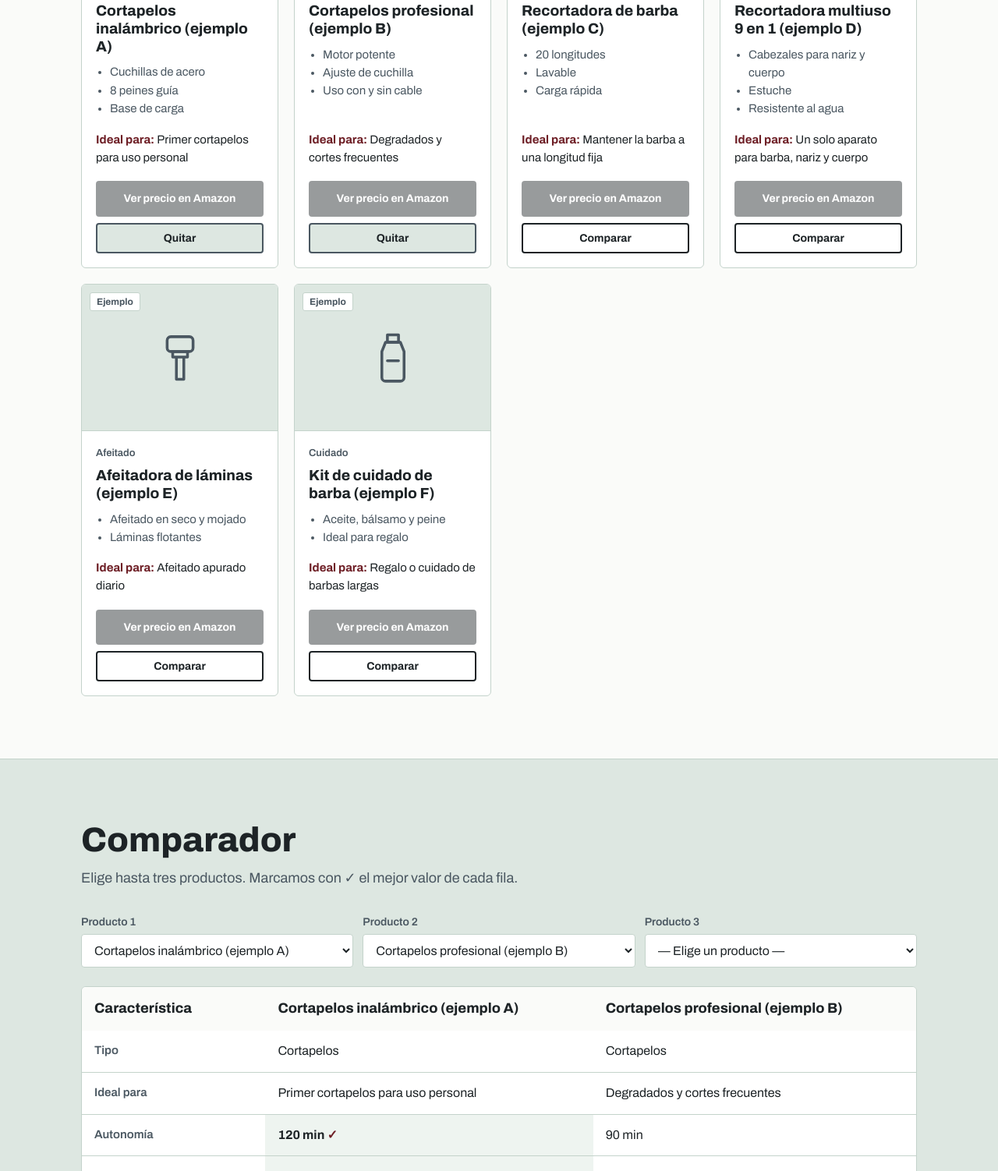
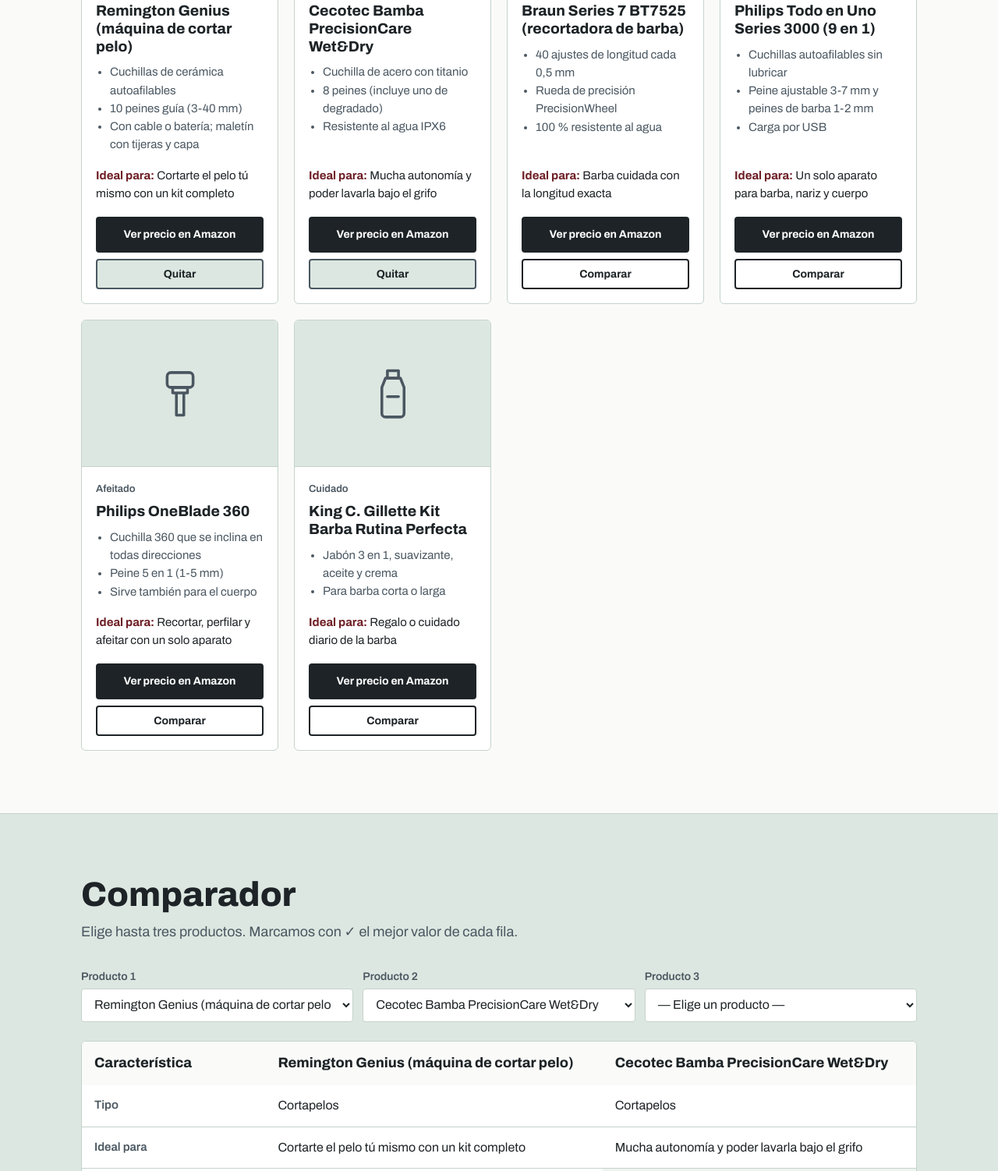
Before and after one commit to juanibanezperez621-arch/corte-en-casa, a plain HTML site: page index.html in a window 1280 px wide. Shown: the part 1336-2838 px from the top of the page at 78% size. Drawn offline with Linux system fonts and the light colour scheme.

Commit message:
Productos reales de Amazon con ID de afiliado 67280c-21

```diff
--- a/index.html
+++ b/index.html
@@ -258,33 +258,35 @@ footer strong{color:#fff}
    NO pongas precios ni estrellas de Amazon: sus normas no permiten
    mostrarlos copiados a mano.
    ============================================================ */
-const TAG_AMAZON = ""; // por ejemplo "cortecasa-21"
+const TAG_AMAZON = "67280c-21";
 
+/* Datos sacados de la ficha de cada producto en Amazon.es (20/11/2026).
+   null = el fabricante no lo indica → sale «—» en el comparador. */
 const PRODUCTOS = [
-  {id:"ej1", ejemplo:true, nombre:"Cortapelos inalámbrico (ejemplo A)", categoria:"Cortapelos", asin:"", imagen:"",
-   ideal:"Primer cortapelos para uso personal",
-   puntos:["Cuchillas de acero","8 peines guía","Base de carga"],
-   specs:{autonomia:120, carga:90, peines:8, agua:"No", peso:320, garantia:2}},
-  {id:"ej2", ejemplo:true, nombre:"Cortapelos profesional (ejemplo B)", categoria:"Cortapelos", asin:"", imagen:"",
-   ideal:"Degradados y cortes frecuentes",
-   puntos:["Motor potente","Ajuste de cuchilla","Uso con y sin cable"],
-   specs:{autonomia:90, carga:120, peines:8, agua:"No", peso:410, garantia:2}},
-  {id:"ej3", ejemplo:true, nombre:"Recortadora de barba (ejemplo C)", categoria:"Barba", asin:"", imagen:"",
-   ideal:"Mantener la barba a una longitud fija",
-   puntos:["20 longitudes","Lavable","Carga rápida"],
-   specs:{autonomia:80, carga:60, peines:2, agua:"Sí", peso:150, garantia:2}},
-  {id:"ej4", ejemplo:true, nombre:"Recortadora multiuso 9 en 1 (ejemplo D)", categoria:"Barba", asin:"", imagen:"",
+  {id:"remington-genius", nombre:"Remington Genius (máquina de cortar pelo)", categoria:"Cortapelos", asin:"B09RNBFS2C", imagen:"",
+   ideal:"Cortarte el pelo tú mismo con un kit completo",
+   puntos:["Cuchillas de cerámica autoafilables","10 peines guía (3-40 mm)","Con cable o batería; maletín con tijeras y capa"],
+   specs:{autonomia:50, carga:90, peines:10, longitudes:"0,8-40 mm", agua:null}},
+  {id:"cecotec-bamba", nombre:"Cecotec Bamba PrecisionCare Wet&Dry", categoria:"Cortapelos", asin:"B082DDM32Y", imagen:"",
+   ideal:"Mucha autonomía y poder lavarla bajo el grifo",
+   puntos:["Cuchilla de acero con titanio","8 peines (incluye uno de degradado)","Resistente al agua IPX6"],
+   specs:{autonomia:120, carga:null, peines:8, longitudes:"0,5-30 mm", agua:"Sí (IPX6)"}},
+  {id:"braun-bt7", nombre:"Braun Series 7 BT7525 (recortadora de barba)", categoria:"Barba", asin:"B0DQWYGX7M", imagen:"",
+   ideal:"Barba cuidada con la longitud exacta",
+   puntos:["40 ajustes de longitud cada 0,5 mm","Rueda de precisión PrecisionWheel","100 % resistente al agua"],
+   specs:{autonomia:120, carga:null, peines:null, longitudes:"40 ajustes (cada 0,5 mm)", agua:"Sí"}},
+  {id:"philips-aio3000", nombre:"Philips Todo en Uno Series 3000 (9 en 1)", categoria:"Barba", asin:"B0FDL1XP3J", imagen:"",
    ideal:"Un solo aparato para barba, nariz y cuerpo",
-   puntos:["Cabezales para nariz y cuerpo","Estuche","Resistente al agua"],
-   specs:{autonomia:100, carga:75, peines:6, agua:"Sí", peso:180, garantia:2}},
-  {id:"ej5", ejemplo:true, nombre:"Afeitadora de láminas (ejemplo E)", categoria:"Afeitado", asin:"", imagen:"",
-   ideal:"Afeitado apurado diario",
-   puntos:["Afeitado en seco y mojado","Láminas flotantes"],
-   specs:{autonomia:50, carga:60, peines:0, agua:"Sí", peso:170, garantia:2}},
-  {id:"ej6", ejemplo:true, nombre:"Kit de cuidado de barba (ejemplo F)", categoria:"Cuidado", asin:"", imagen:"",
-   ideal:"Regalo o cuidado de barbas largas",
-   puntos:["Aceite, bálsamo y peine","Ideal para regalo"],
-   specs:{autonomia:null, carga:null, peines:null, agua:"—", peso:250, garantia:null}},
+   puntos:["Cuchillas autoafilables sin lubricar","Peine ajustable 3-7 mm y peines de barba 1-2 mm","Carga por USB"],
+   specs:{autonomia:90, carga:null, peines:null, longitudes:"1-7 mm", agua:null}},
+  {id:"oneblade-360", nombre:"Philips OneBlade 360", categoria:"Afeitado", asin:"B0CQHW6YD8", imagen:"",
+   ideal:"Recortar, perfilar y afeitar con un solo aparato",
+   puntos:["Cuchilla 360 que se inclina en todas direcciones","Peine 5 en 1 (1-5 mm)","Sirve también para el cuerpo"],
+   specs:{autonomia:null, carga:null, peines:null, longitudes:"1-5 mm", agua:null}},
+  {id:"gillette-kit", nombre:"King C. Gillette Kit Barba Rutina Perfecta", categoria:"Cuidado", asin:"B0FQ5Q4NDY", imagen:"",
+   ideal:"Regalo o cuidado diario de la barba",
+   puntos:["Jabón 3 en 1, suavizante, aceite y crema","Para barba corta o larga"],
+   specs:{autonomia:null, carga:null, peines:null, longitudes:null, agua:null}},
 ];
 
 /* Filas del comparador. mejor: "max" = gana el número más alto, "min" = el más bajo */
@@ -294,9 +296,8 @@ const FILAS = [
   {k:"autonomia", t:"Autonomía", f:p=>s(p,"autonomia")==null?"—":s(p,"autonomia")+" min", v:p=>s(p,"autonomia"), mejor:"max"},
   {k:"carga", t:"Tiempo de carga", f:p=>s(p,"carga")==null?"—":s(p,"carga")+" min", v:p=>s(p,"carga"), mejor:"min"},
   {k:"peines", t:"Peines guía", f:p=>s(p,"peines")==null?"—":s(p,"peines"), v:p=>s(p,"peines"), mejor:"max"},
+  {k:"longitudes", t:"Longitudes de corte", f:p=>s(p,"longitudes")??"—"},
   {k:"agua", t:"Resistente al agua", f:p=>s(p,"agua")??"—"},
-  {k:"peso", t:"Peso", f:p=>s(p,"peso")==null?"—":s(p,"peso")+" g", v:p=>s(p,"peso"), mejor:"min"},
-  {k:"garantia", t:"Garantía", f:p=>s(p,"garantia")==null?"—":s(p,"garantia")+" años", v:p=>s(p,"garantia"), mejor:"max"},
 ];
 
 const ICONOS = {
@@ -402,7 +403,7 @@ document.addEventListener("change",e=>{
 });
 
 document.getElementById("year").textContent = new Date().getFullYear();
-seleccion = ["ej1","ej2"];
+seleccion = ["remington-genius","cecotec-bamba"];
 render();
 </script>
 </body>
```
